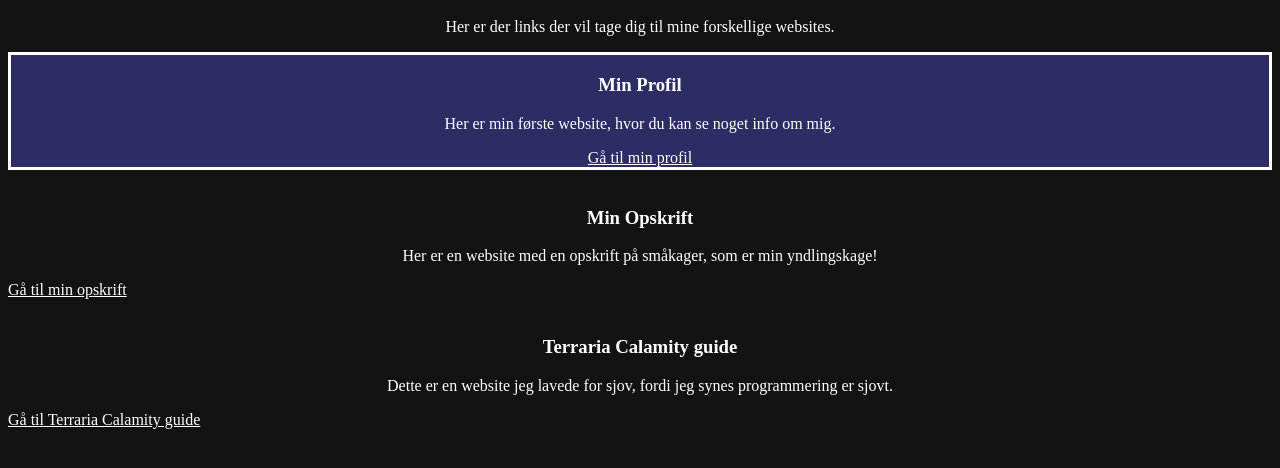
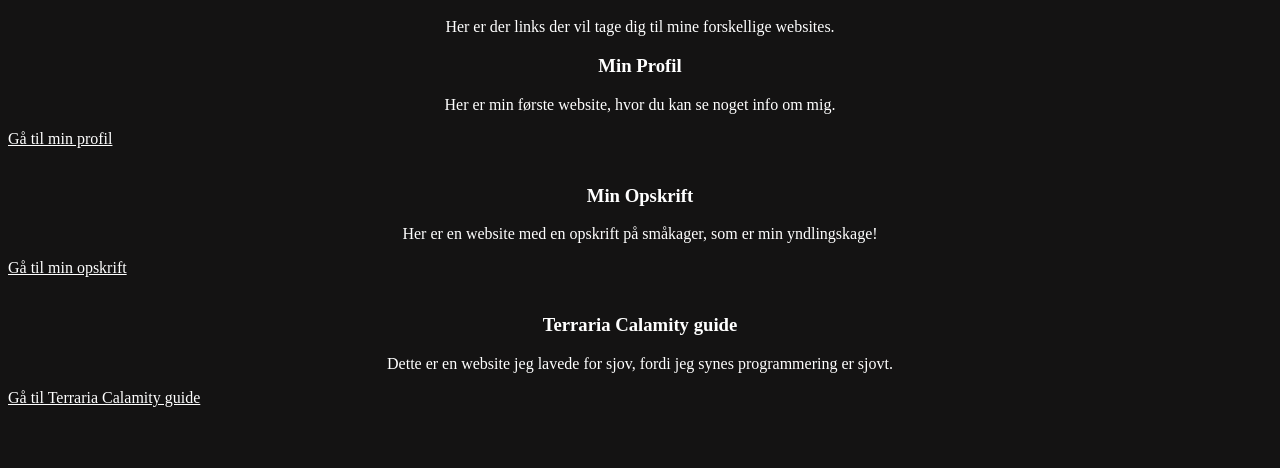
Before and after one commit to MaltheAA/MaltheAA.github.io, a plain HTML site: page Hjemmeside/index.html in a window 1280 px wide. Shown: the part 48-516 px from the top of the page. Drawn offline with Linux system fonts and the light colour scheme.

Commit message:
fixed css

```diff
--- a/Hjemmeside/index.html
+++ b/Hjemmeside/index.html
@@ -36,7 +36,7 @@ body {
     background-color:rgb(20, 19, 19);
 }
 
-.profil {
+.grid-container > div {
     background-color: rgb(70, 70, 181, 0.5);
     background-size: 5px;
     border-style: solid;
```
